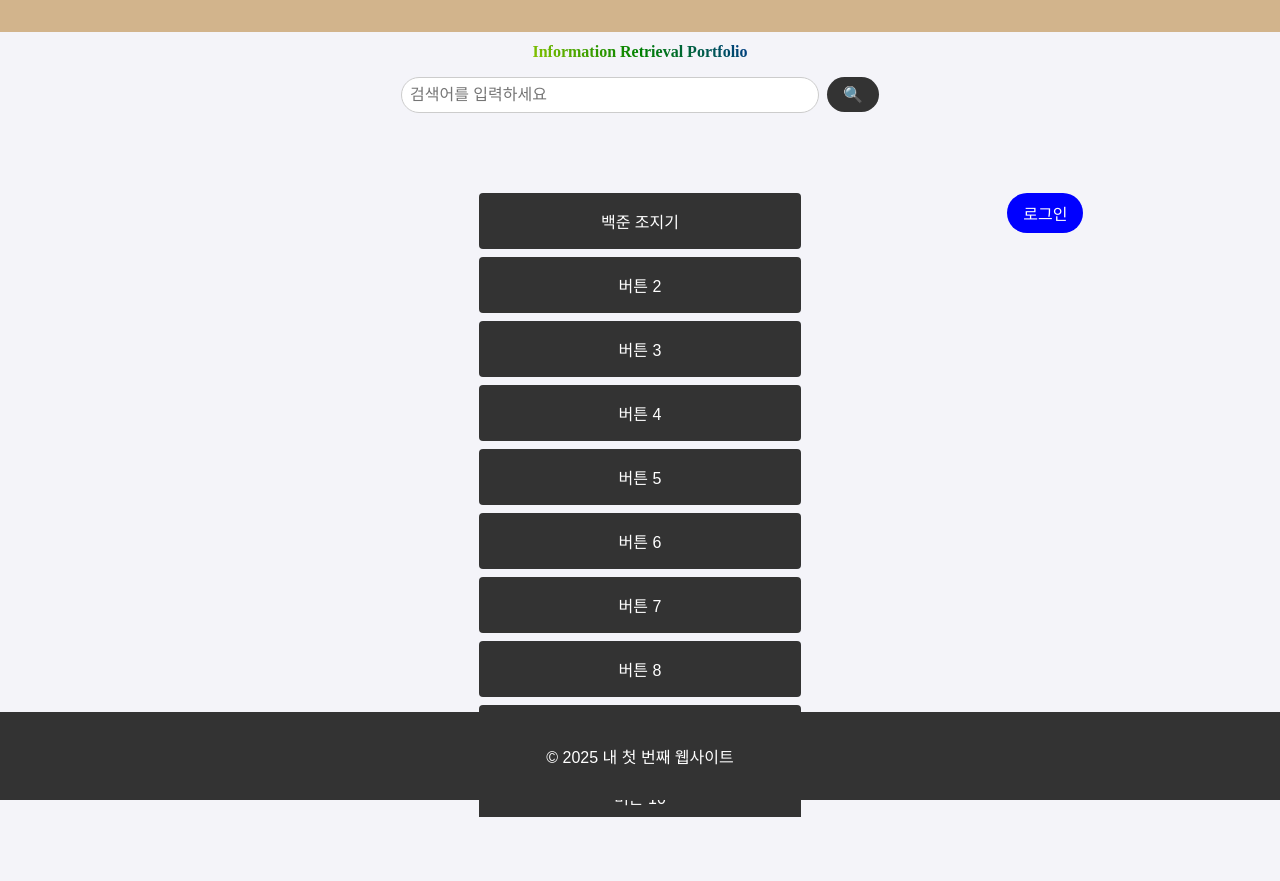
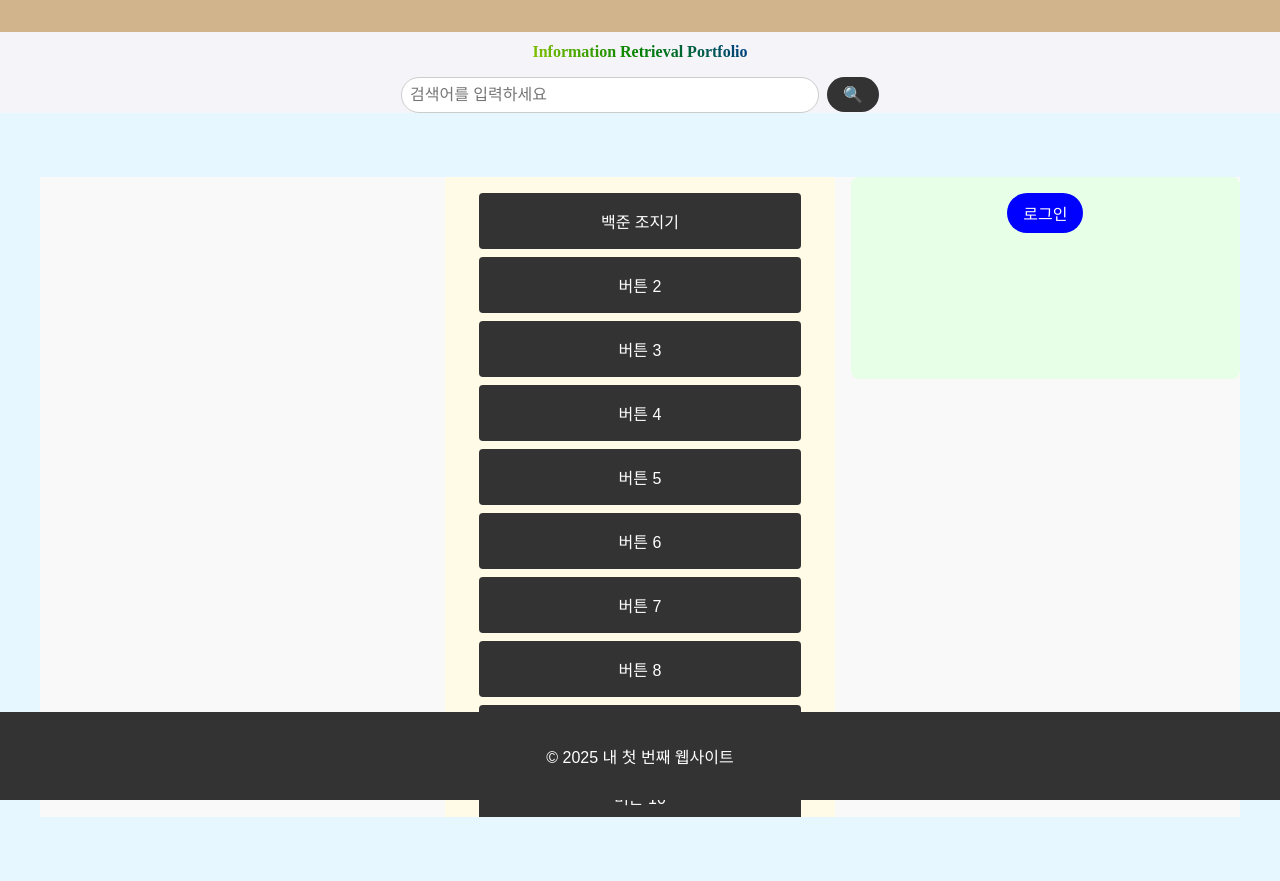
Before and after one commit to Code-Crane/my-first-repo, a plain HTML site: page index.html in a window 1280 px wide. Drawn offline with Linux system fonts and the light colour scheme.

Commit message:
index.html

```diff
--- a/index.html
+++ b/index.html
@@ -122,6 +122,26 @@
             background-color: #555;
         }
     </style>
+    <style>
+        header {
+            background-color: #d2b48c; /* 기존 색상 유지 */
+        }
+        main {
+            background-color: #e6f7ff; /* 메인 영역 배경색 추가 */
+        }
+        .grid-container {
+            background-color: #f9f9f9; /* 그리드 컨테이너 배경색 추가 */
+        }
+        .button-container {
+            background-color: #fffbe6; /* 버튼 컨테이너 배경색 추가 */
+        }
+        .login-container {
+            background-color: #e6ffe6; /* 로그인 컨테이너 배경색 추가 */
+        }
+        footer {
+            background-color: #333; /* 기존 색상 유지 */
+        }
+    </style>
 </head>
 <body>
     <header style="background-color: #d2b48c;"></header>
@@ -153,10 +173,10 @@
             </style>
         </div>
     </header>
-    <main>
-        <div class="grid-container">
+    <main style="background-color: #e6f7ff;">
+        <div class="grid-container" style="background-color: #f9f9f9;">
             <!-- ...other grid cells can be filled as needed... -->
-            <div class="button-container">
+            <div class="button-container" style="background-color: #fffbe6;">
                 <!-- 20 buttons -->
                 <button onclick="location.href='https://www.acmicpc.net/'"> 백준 조지기 </button>
                 <button>버튼 2</button>
@@ -180,7 +200,7 @@
                 <button>버튼 20</button>
             <!-- 로그인 버튼  -->
             </div>
-            <div class="login-container" style="background-color: transparent; border: none; box-shadow: none;">
+            <div class="login-container" style="background-color: #e6ffe6; border: none; box-shadow: none;">
                 <div>
                     <button onclick="location.href='login.html';" style="background-color: blue; color: white; border: none; padding: 0.5rem 1rem; cursor: pointer; border-radius: 20px; font-size: 1rem; transition: box-shadow 0.3s ease; width: 100%;">
                         로그인
```
